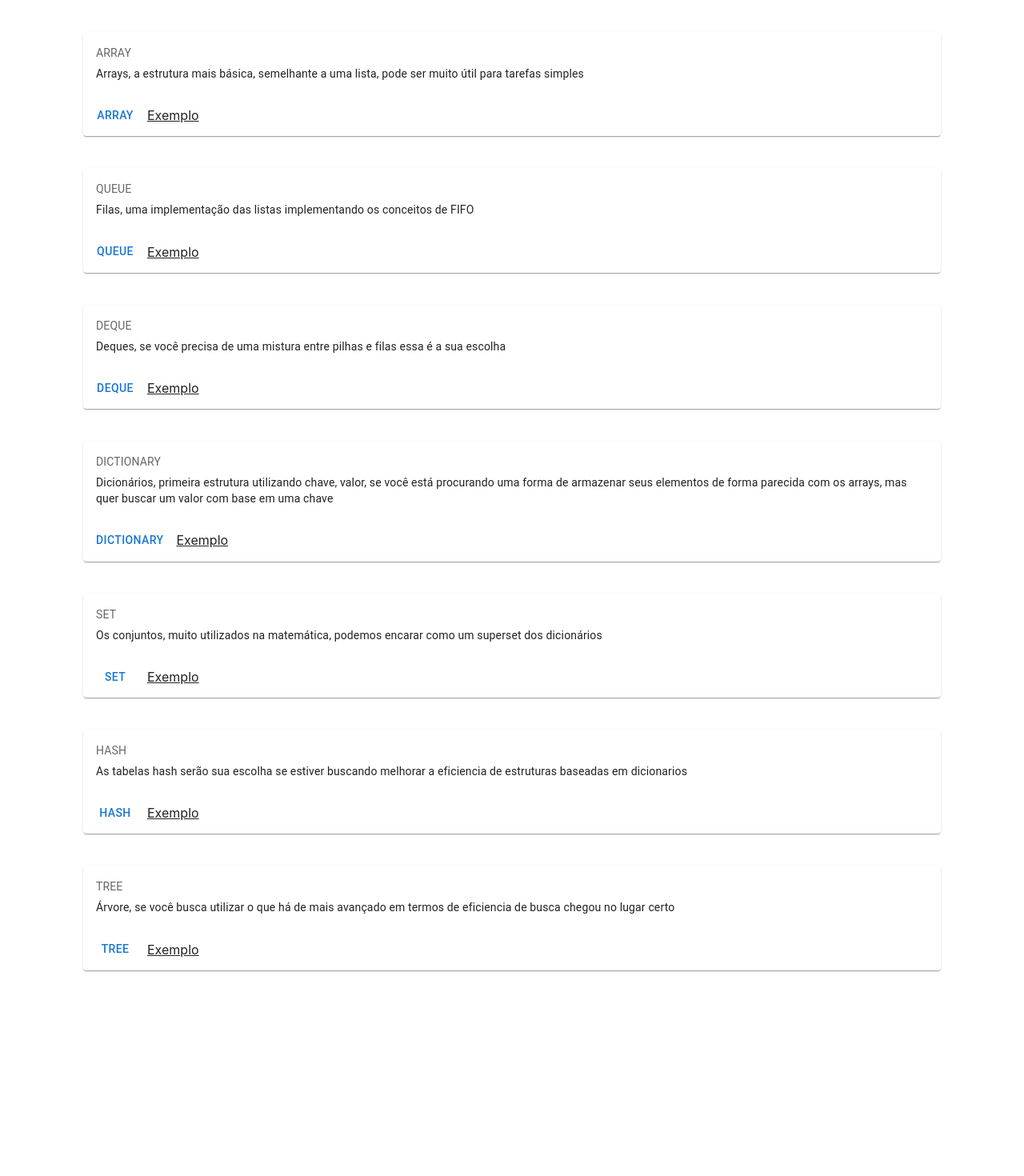
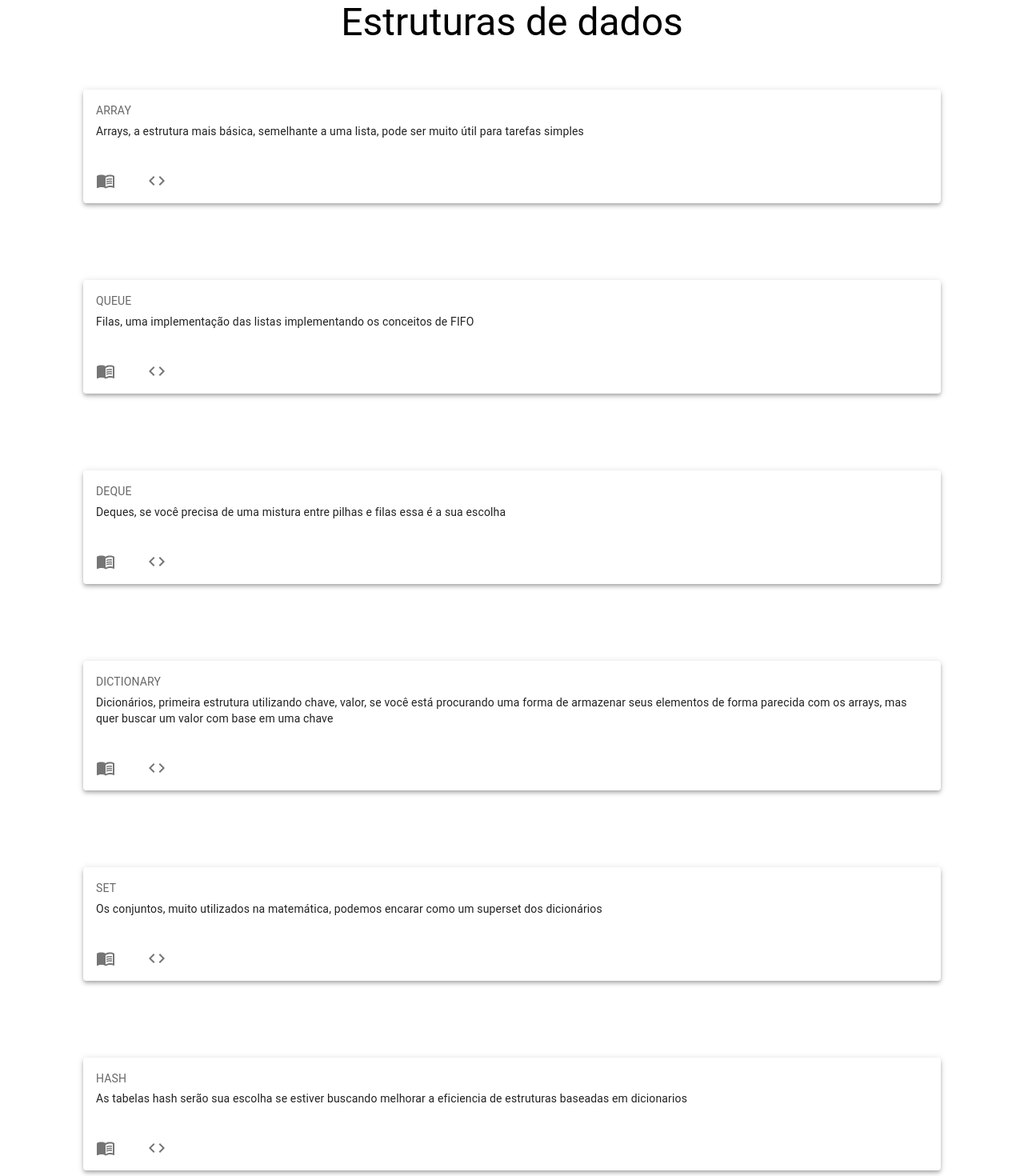
Before and after one commit to Aleff13/estruturas-web, a React (Create React App) app: page / in a window 1280 px wide. Shown: the top 1470 px of the page at 80% size. Before the commit the page ends 1253 px from the top, so only its background shows below. Built offline with nearby package versions, Linux system fonts and the light colour scheme.

Commit message:
fix: names and layout

```diff
--- a/package.json
+++ b/package.json
@@ -4,6 +4,10 @@
   "private": true,
   "homepage": "https://aleff13.github.io/estruturas-web/",
   "dependencies": {
+    "@emotion/react": "^11.10.6",
+    "@emotion/styled": "^11.10.6",
+    "@mui/icons-material": "^5.11.9",
+    "@mui/material": "^5.11.9",
     "@testing-library/jest-dom": "^5.14.1",
     "@testing-library/react": "^13.0.0",
     "@testing-library/user-event": "^13.2.1",
--- a/src/App.tsx
+++ b/src/App.tsx
@@ -1,61 +1,66 @@
-import { Container } from "@mui/material";
+import { Box, Container, Typography } from "@mui/material";
 import React from "react";
-import "./App.css";
-import { ReadmeSimpleDialog } from "./components/readmeDialog";
+// import "./App.css";
+import { StructureCard } from "./components/readmeDialog";
 import { MarkdownIndex } from "./markdown";
 import { linkReference, resumeText } from "./utils/constants";
 
 const App = () => {
   return (
-    <Container>
-      <ReadmeSimpleDialog
+    <Container >
+        <Typography
+        variant="h3"
+        sx={{textAlign: 'center'}}>Estruturas de dados</Typography>
+      <Box sx={{display: 'flex', flexDirection: 'column', justifyContent: 'space-between', gap: 2, pt: 2}}>
+        <StructureCard
           resume={resumeText.arrays}
           title={MarkdownIndex.array}
           content={MarkdownIndex.array}
           reference={linkReference.arrays}
-      ></ReadmeSimpleDialog>
+        ></StructureCard>
 
-      <ReadmeSimpleDialog
+        <StructureCard
           resume={resumeText.queue}
           title={MarkdownIndex.queue}
           content={MarkdownIndex.queue}
           reference={linkReference.queue}
-      ></ReadmeSimpleDialog>
+        ></StructureCard>
 
-      <ReadmeSimpleDialog
+        <StructureCard
           resume={resumeText.deque}
           title={MarkdownIndex.deque}
           content={MarkdownIndex.deque}
           reference={linkReference.deque}
-      ></ReadmeSimpleDialog>
+        ></StructureCard>
 
-      <ReadmeSimpleDialog
+        <StructureCard
           resume={resumeText.dictionary}
           title={MarkdownIndex.dictionary}
           content={MarkdownIndex.dictionary}
           reference={linkReference.dictionary}
-      ></ReadmeSimpleDialog>
+        ></StructureCard>
 
-      <ReadmeSimpleDialog
+        <StructureCard
           resume={resumeText.set}
           title={MarkdownIndex.set}
           content={MarkdownIndex.set}
           reference={linkReference.set}
-      ></ReadmeSimpleDialog>
+        ></StructureCard>
 
-      <ReadmeSimpleDialog
+        <StructureCard
           resume={resumeText.hash}
           title={MarkdownIndex.hash}
           content={MarkdownIndex.hash}
           reference={linkReference.hash}
-      ></ReadmeSimpleDialog>
+        ></StructureCard>
 
-      <ReadmeSimpleDialog
+        <StructureCard
           resume={resumeText.tree}
           title={MarkdownIndex.tree}
           content={MarkdownIndex.tree}
           reference={linkReference.tree}
-      ></ReadmeSimpleDialog>
+        ></StructureCard>
+      </Box>
     </Container>
   );
 };
--- a/src/components/readmeDialog.tsx
+++ b/src/components/readmeDialog.tsx
@@ -1,18 +1,12 @@
 import * as React from "react";
 import Button from "@mui/material/Button";
-import Avatar from "@mui/material/Avatar";
-import List from "@mui/material/List";
-import ListItem from "@mui/material/ListItem";
-import ListItemAvatar from "@mui/material/ListItemAvatar";
-import ListItemButton from "@mui/material/ListItemButton";
-import ListItemText from "@mui/material/ListItemText";
 import DialogTitle from "@mui/material/DialogTitle";
 import Dialog from "@mui/material/Dialog";
 import Typography from "@mui/material/Typography";
-import { blue } from "@mui/material/colors";
-import { marked } from "marked";
 import Markdown, { MarkdownIndex } from "../markdown";
-import { Card, CardActions, CardContent, Link } from "@mui/material";
+import { Card, CardActions, CardContent, IconButton, Link, Paper } from "@mui/material";
+import CodeIcon from '@mui/icons-material/Code';
+import MenuBookIcon from '@mui/icons-material/MenuBook';
 
 const emails = ["username@gmail.com", "user02@gmail.com"];
 
@@ -38,13 +32,13 @@ const ReadmeDialog = (props: SimpleDialogProps) => {
     </Dialog>
   );
 }
-interface ReadmeSimpleDialogProps {
+interface StructureCardProps {
     title: string
     content: MarkdownIndex
     resume: string
     reference: string
 }
-const ReadmeSimpleDialog = ({title, content, resume, reference}: ReadmeSimpleDialogProps) => {
+const StructureCard = ({title, content, resume, reference}: StructureCardProps) => {
   const [open, setOpen] = React.useState(false);
   const [selectedValue, setSelectedValue] = React.useState(emails[1]);
 
@@ -58,7 +52,7 @@ const ReadmeSimpleDialog = ({title, content, resume, reference}: ReadmeSimpleDia
   };
 
   return (
-    <Card sx={{ minWidth: 275, margin: 5 }}>
+    <Card sx={{ minWidth: 200, margin: 5 }} elevation={4}>
       <CardContent>
         <Typography sx={{ fontSize: 14 }} color="text.secondary" gutterBottom>
             {title.toUpperCase()}
@@ -67,11 +61,13 @@ const ReadmeSimpleDialog = ({title, content, resume, reference}: ReadmeSimpleDia
         {resume}
       </Typography>
       </CardContent>
-      <CardActions>
-      <Button onClick={handleClickOpen}>
-        {title}
-      </Button>
-      <Link href={reference} color="inherit">Exemplo</Link>
+      <CardActions sx={{gap: 2, pt: 2}}>
+      <IconButton onClick={handleClickOpen}>
+        <MenuBookIcon/>
+      </IconButton>
+      <IconButton href={reference}>
+        <CodeIcon />
+      </IconButton>
       <ReadmeDialog
         selectedValue={selectedValue}
         open={open}
@@ -84,4 +80,4 @@ const ReadmeSimpleDialog = ({title, content, resume, reference}: ReadmeSimpleDia
   );
 }
 
-export {ReadmeDialog, ReadmeSimpleDialog}
+export {ReadmeDialog, StructureCard}
--- a/src/markdown.tsx
+++ b/src/markdown.tsx
@@ -9,7 +9,7 @@ import queue from "../src/markdown/Queue.md";
 import set from "../src/markdown/Set.md";
 
 import { ReactMarkdown } from "react-markdown/lib/react-markdown";
-import { Container } from "@mui/material";
+import { Container, Typography } from "@mui/material";
 
 interface MardownProps {
   content: MarkdownIndex;
@@ -63,9 +63,11 @@ const Markdown = ({ content }: MardownProps) => {
   });
 
   return (
-    <Container sx={{overflowWrap: 'break-word'}}>
-      <ReactMarkdown>{docs}</ReactMarkdown>
-    </Container >
+    <Container sx={{ overflowWrap: "break-word" }}>
+      <Typography>
+        <ReactMarkdown>{docs}</ReactMarkdown>
+      </Typography>
+    </Container>
   );
 };
 
```
Also changed, not shown: 1 other file (tests, documents, lock files or other folders). Lines whose indentation alone changed are shown as unchanged.
